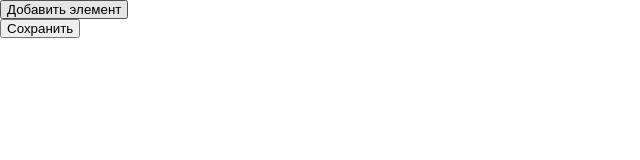
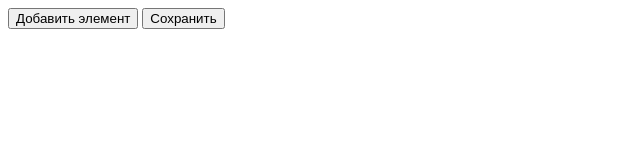
Before and after one commit to Yunhich/932201.Berezovskii.Vyacheslav.Lab8, a plain HTML site: page index9.html in a window 1280 px wide. Shown: the whole page, without its empty margins (0-640 px from the left). Drawn offline with Linux system fonts and the light colour scheme.

Commit message:
Update index9.html

```diff
--- a/index9.html
+++ b/index9.html
@@ -1,17 +1,21 @@
 <!DOCTYPE html>
-<head>
-    <meta charset="UTF-8">
-    <meta name="viewport" content="width=device-width, initial-scale=1.0">
-    <link rel="stylesheet" type="text/css" href="index8.css">
-    <script src="script.js"></script>
+<html lang="zxx" dir="ltr">
+  <head>
+    <meta charset="utf-8">
     <title>Lab 8</title>
-</head>
-<body onload="load()">
-    <table id="fieldContainer">
-        <!-- add dynamic elements here -->
-    </table>
-    <button class="button" onclick="addFieldRow(false)">Добавить элемент</button>
-    <br>
-    <button class="button" onclick="saveRowContent()">Сохранить</button>
-</body>
+    <link rel="stylesheet"  type="text/css" href="css/main.css">
+  </head>
+  <body>
+
+    <main>
+      <div class="table">
+
+      </div>
+      <button type="button" class="button" id="btn_add">Добавить элемент</button>
+      <button type="button" class="button" id="btn_save">Сохранить</button>
+      <p id="textAfterSave"></p>
+    </main>
+
+    <script src="js/script.js"></script>
+  </body>
 </html>
```
